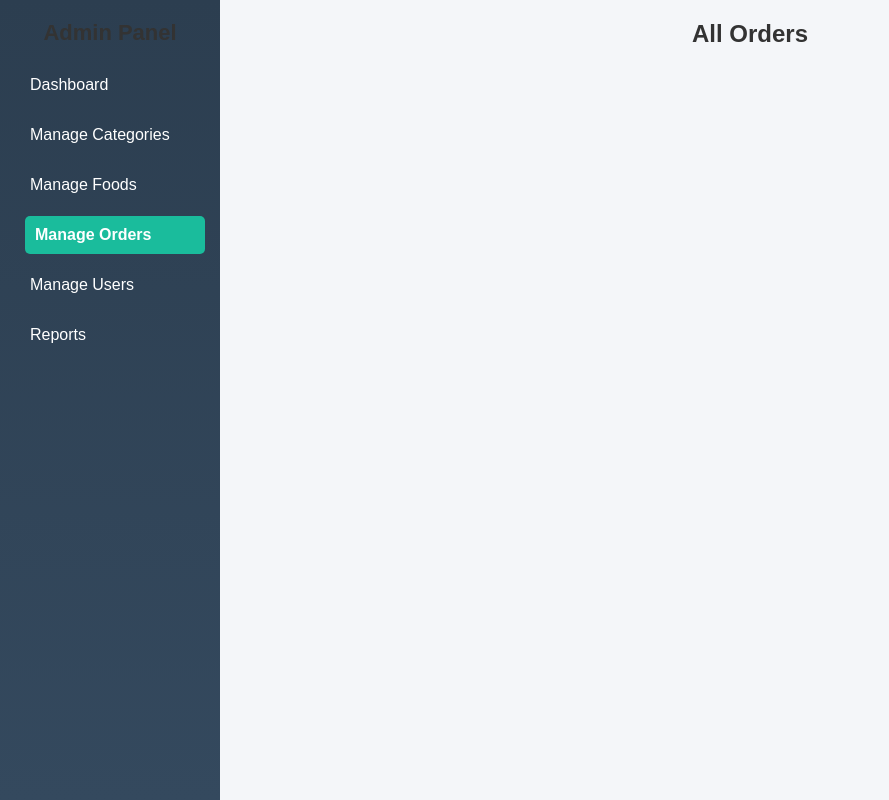
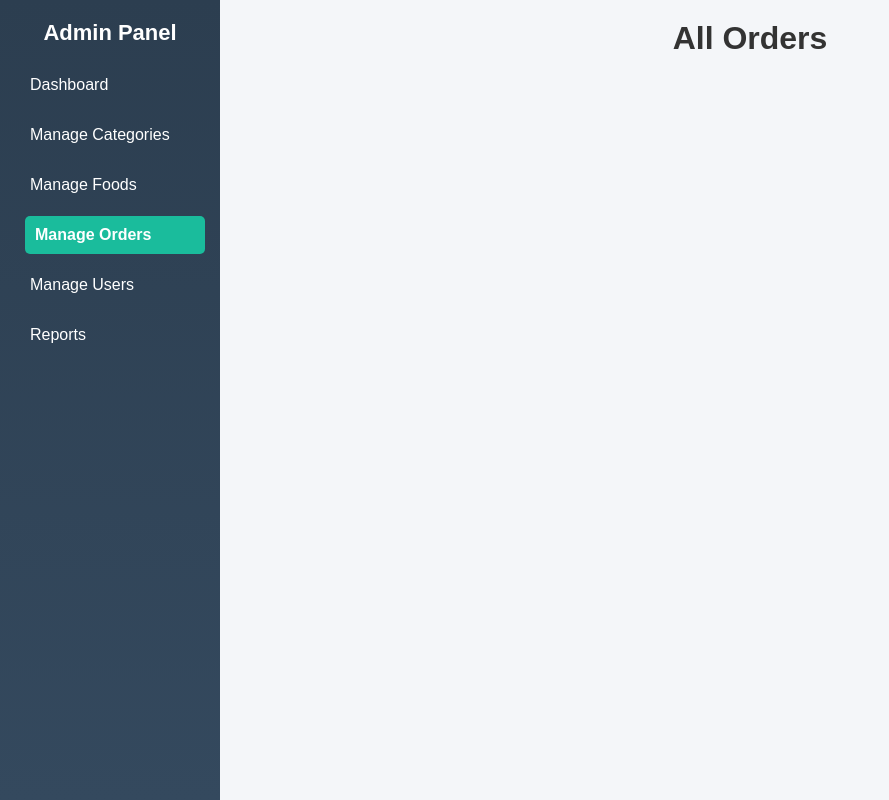
Before and after one commit to dipeshpatidarjeeran/food-Management-System, a Flask app: page /showAllOrders in a window 1280 px wide. Shown: the whole page, without its empty margins (0-889 px from the left). Run offline with Flask 3, Linux system fonts and the light colour scheme; data that the repository does not hold is empty.

Commit message:
update orders

```diff
--- a/templates/admin/showAllOrders.html
+++ b/templates/admin/showAllOrders.html
@@ -1,7 +1,7 @@
 {% extends "base.html" %}
 {% block extra_css %}
   <style>
-    h2 {
+    h1 {
       text-align: center;
       margin-bottom: 25px;
       color: #333;
@@ -73,7 +73,7 @@
 
 {% block content %}
 <div class="orders-container-box">
-  <h2>All Orders</h2>
+  <h1>All Orders</h1>
   <div class="orders-container">
 
      {% for cart in carts%}
--- a/templates/homeBase.html
+++ b/templates/homeBase.html
@@ -359,7 +359,7 @@
       width: 40px;
       height: 40px;
       border-radius: 50%;
-      background: linear-gradient(90deg,#fbc531,#ff6b6b);
+      background: linear-gradient(90deg,#7b63f2,#ff6b6b);
       color: #fff;
       font-weight: bold;
       font-size: 16px;
@@ -397,7 +397,7 @@
         {% if 'uname' in session %}
           <li><a href="/logout">Logout</a></li>
           <li><a>{{ session['uname'] }}</a></li>
-          <li><div class="user-avatar">{{ session['uname'][0] }}</div></li>
+          <li><div class="user-avatar">{{ session['uname'][0]|upper }}</div></li>
         {%else%}
           <li><a href="/register">Register</a></li>
           <li><a href="/login">Login</a></li>
--- a/templates/user/showOrders.html
+++ b/templates/user/showOrders.html
@@ -75,7 +75,9 @@
 <div class="orders-container-box">
   <h2>My Orders</h2>
   <div class="orders-container">
-
+    {% if not carts %}
+      <h2>Orders is empty..</h2>
+    {%endif%}
      {% for cart in carts%}
     <div class="order-card">
       <div class="order-header">
```
Also changed, not shown: static/js/myscript.js (added, +11 -0 lines), templates/user/foodDetails.html (+1 -14 lines), user.py (+11 -8 lines).
